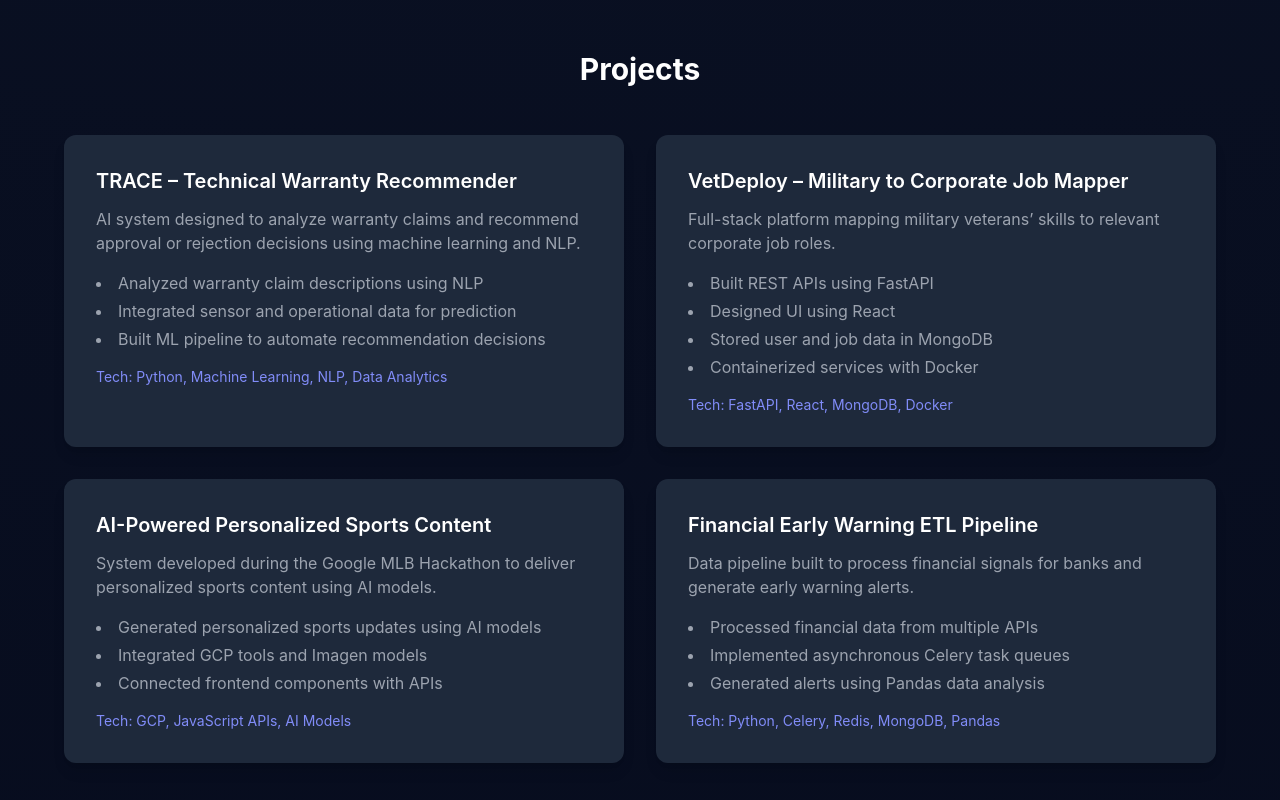
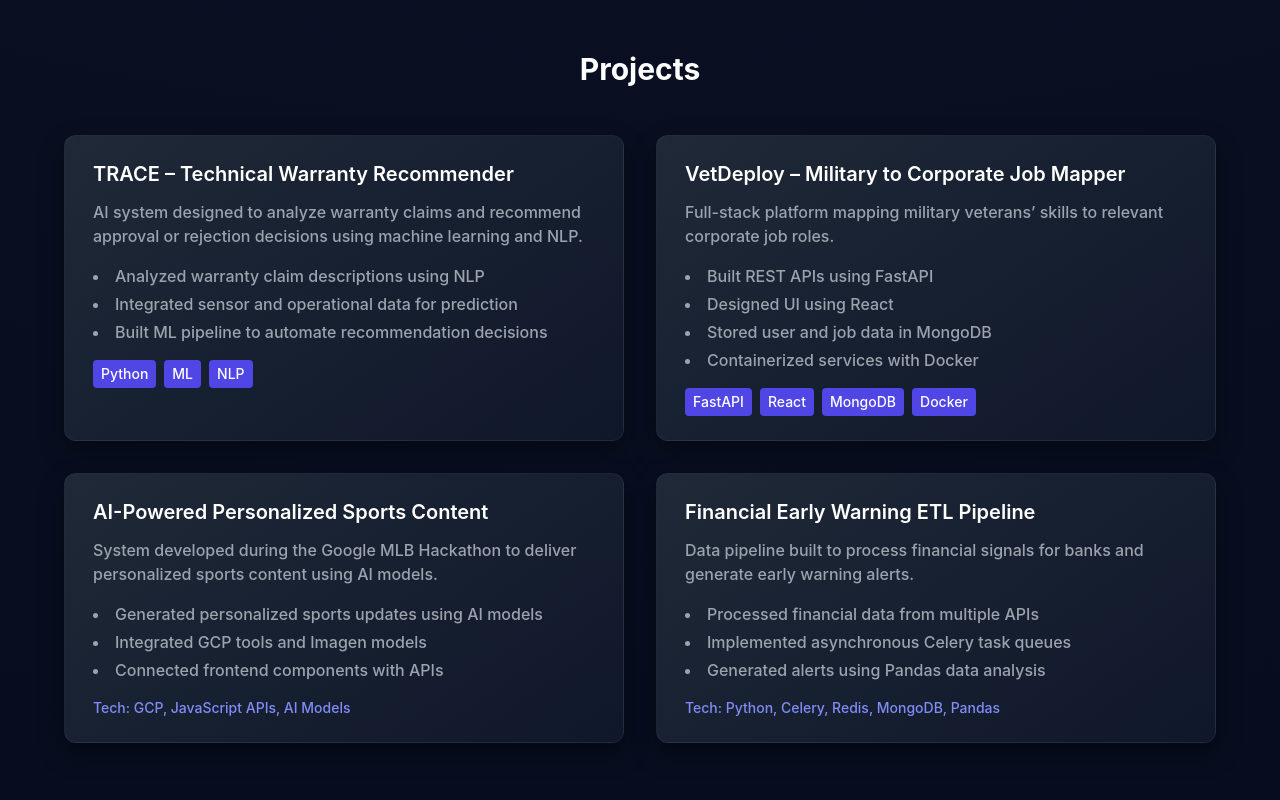
Before and after one commit to Gayathridevi006/gayathri-portfolio, a React (Vite) app: page / in a window 1280 px wide. Shown: the part 2560-3360 px from the top of the page. Built offline with nearby package versions, Linux system fonts and the light colour scheme.

Commit message:
changes in impacts

```diff
--- a/src/components/Contact.jsx
+++ b/src/components/Contact.jsx
@@ -1,31 +1,32 @@
 export default function Contact() {
   return (
-    <section id="contact" className="py-20 flex justify-center">
+    <section id="contact" className="py-32 flex justify-center">
 
-      <div className="bg-slate-800 p-10 rounded-xl shadow-lg max-w-xl w-full text-center">
+      <div className="border border-indigo-500 rounded-xl p-10 max-w-xl w-full hover:shadow-indigo-500/30 hover:shadow-lg transition">
 
-        <h2 className="text-3xl font-bold mb-8">
+        <h2 className="text-4xl font-bold text-center mb-10 text-indigo-400">
           Contact
         </h2>
 
-        <div className="space-y-4 text-gray-300">
+        <div className="space-y-6 text-gray-300">
 
-          <p>
-            📍 <span className="font-semibold">Location:</span> Bangalore, India
-          </p>
+          <div className="flex justify-between">
+            <span className="font-semibold">📍 Location</span>
+            <span>Bangalore, India</span>
+          </div>
 
-          <p>
-            📧 <span className="font-semibold">Email:</span>{" "}
+          <div className="flex justify-between">
+            <span className="font-semibold">📧 Email</span>
             <a
               href="mailto:ms.gayathridevi6@gmail.com"
               className="text-indigo-400 hover:underline"
             >
               ms.gayathridevi6@gmail.com
             </a>
-          </p>
+          </div>
 
-          <p>
-            💻 <span className="font-semibold">GitHub:</span>{" "}
+          <div className="flex justify-between">
+            <span className="font-semibold">💻 GitHub</span>
             <a
               href="https://github.com/Gayathridevi006"
               target="_blank"
@@ -33,10 +34,10 @@ export default function Contact() {
             >
               github.com/Gayathridevi006
             </a>
-          </p>
+          </div>
 
-          <p>
-            🔗 <span className="font-semibold">LinkedIn:</span>{" "}
+          <div className="flex justify-between">
+            <span className="font-semibold">🔗 LinkedIn</span>
             <a
               href="https://www.linkedin.com/in/gayathri-devi-b-260407220"
               target="_blank"
@@ -44,21 +45,18 @@ export default function Contact() {
             >
               linkedin.com/in/gayathri-devi-b
             </a>
-          </p>
+          </div>
 
         </div>
 
+        <div className="border-t border-indigo-500 my-8"></div>
 
-
-        <div className="border-t border-gray-1000 my-8"></div>
-
-        <p className="mt-8 text-gray-400">
+        <p className="text-center text-red-400 font-medium">
           Open to Backend / Data Engineering Roles 🚀
         </p>
 
       </div>
 
     </section>
-
   );
 }
--- a/src/components/Projects.jsx
+++ b/src/components/Projects.jsx
@@ -10,7 +10,7 @@ export default function Projects() {
 
         {/* TRACE Project */}
 
-        <div className="bg-slate-800 p-8 rounded-xl shadow-lg hover:scale-105 transition">
+        <div class="project-box">
 
           <h3 className="text-xl font-semibold">
             TRACE – Technical Warranty Recommender
@@ -27,16 +27,28 @@ export default function Projects() {
             <li>Built ML pipeline to automate recommendation decisions</li>
           </ul>
 
-          <p className="text-indigo-400 mt-4 text-sm">
-            Tech: Python, Machine Learning, NLP, Data Analytics
-          </p>
+          <div className="flex gap-2 mt-4 text-sm">
+
+            <span className="bg-indigo-600 px-2 py-1 rounded">
+            Python
+            </span>
+
+            <span className="bg-indigo-600 px-2 py-1 rounded">
+            ML
+            </span>
+
+            <span className="bg-indigo-600 px-2 py-1 rounded">
+            NLP
+            </span>
+
+            </div>
 
         </div>
 
 
         {/* VetDeploy */}
 
-        <div className="bg-slate-800 p-8 rounded-xl shadow-lg hover:scale-105 transition">
+        <div className="project-box">
 
           <h3 className="text-xl font-semibold">
             VetDeploy – Military to Corporate Job Mapper
@@ -54,16 +66,34 @@ export default function Projects() {
             <li>Containerized services with Docker</li>
           </ul>
 
-          <p className="text-indigo-400 mt-4 text-sm">
+          {/* <p className="text-indigo-400 mt-4 text-sm">
             Tech: FastAPI, React, MongoDB, Docker
-          </p>
+          </p> */}
+          <div className="flex gap-2 mt-4 text-sm">
+
+            <span className="bg-indigo-600 px-2 py-1 rounded">
+            FastAPI
+            </span>
+
+            <span className="bg-indigo-600 px-2 py-1 rounded">
+            React
+            </span>
+
+            <span className="bg-indigo-600 px-2 py-1 rounded">
+            MongoDB
+            </span>
+            <span className="bg-indigo-600 px-2 py-1 rounded">
+            Docker
+            </span>
+
+            </div>
 
         </div>
 
 
         {/* AI Sports Project */}
 
-        <div className="bg-slate-800 p-8 rounded-xl shadow-lg hover:scale-105 transition">
+        <div className="project-box">
 
           <h3 className="text-xl font-semibold">
             AI-Powered Personalized Sports Content
@@ -89,8 +119,7 @@ export default function Projects() {
 
         {/* ETL Data Pipeline */}
 
-        <div className="bg-slate-800 p-8 rounded-xl shadow-lg hover:scale-105 transition">
-
+        <div className="project-box">
           <h3 className="text-xl font-semibold">
             Financial Early Warning ETL Pipeline
           </h3>
--- a/src/index.css
+++ b/src/index.css
@@ -109,3 +109,29 @@ section{
   50%{ transform:translateY(6px);}
   100%{ transform:translateY(0);}
 }
+
+.project-box{
+  background:linear-gradient(145deg,#1f2937,#0f172a);
+  padding:24px 28px;
+  border-radius:12px;
+  font-weight:500;
+  color:white;
+  text-align:left;
+
+  border:1px solid rgba(255,255,255,0.05);
+
+  box-shadow:
+  0 10px 25px rgba(0,0,0,0.4);
+
+  transition:all 0.3s ease;
+}
+
+/* hover animation */
+
+.project-box:hover{
+  transform:translateY(-6px);
+  border:1px solid #6366f1;
+
+  box-shadow:
+  0 15px 30px rgba(99,102,241,0.25);
+}
```
